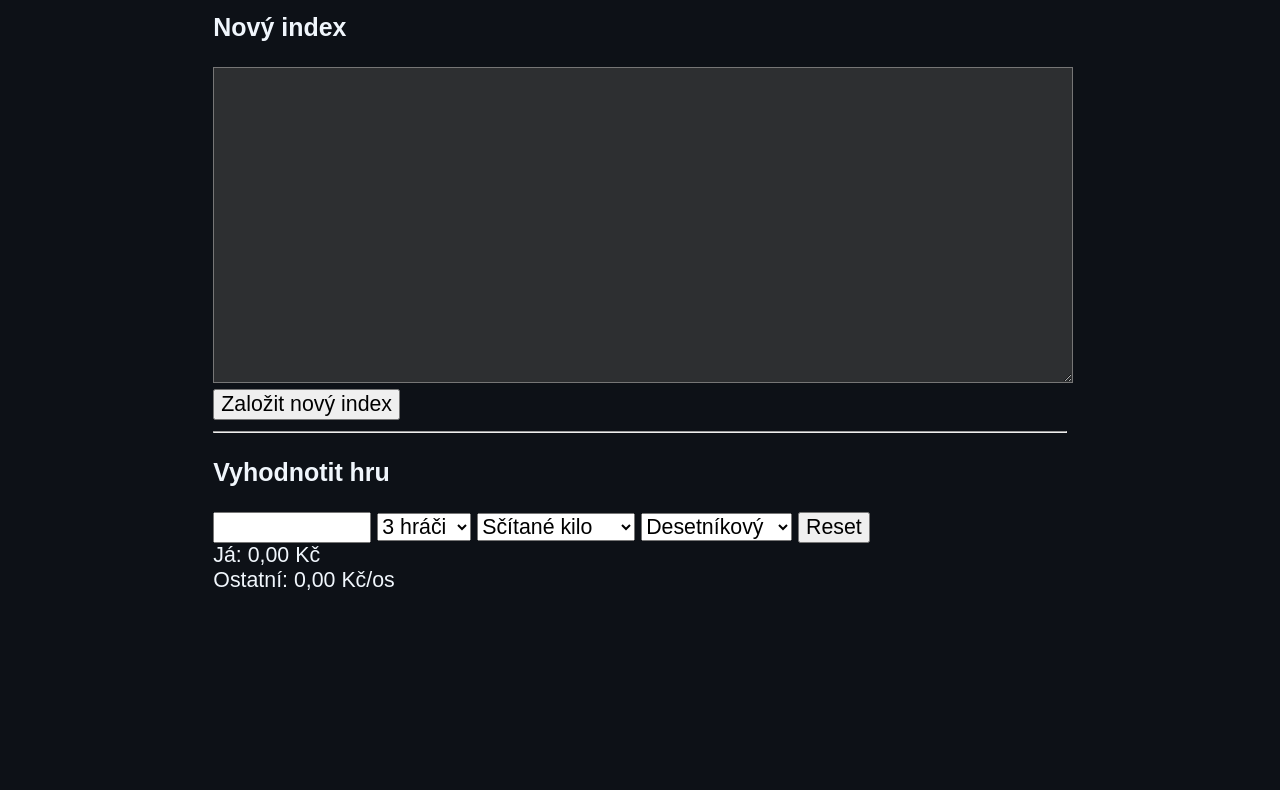
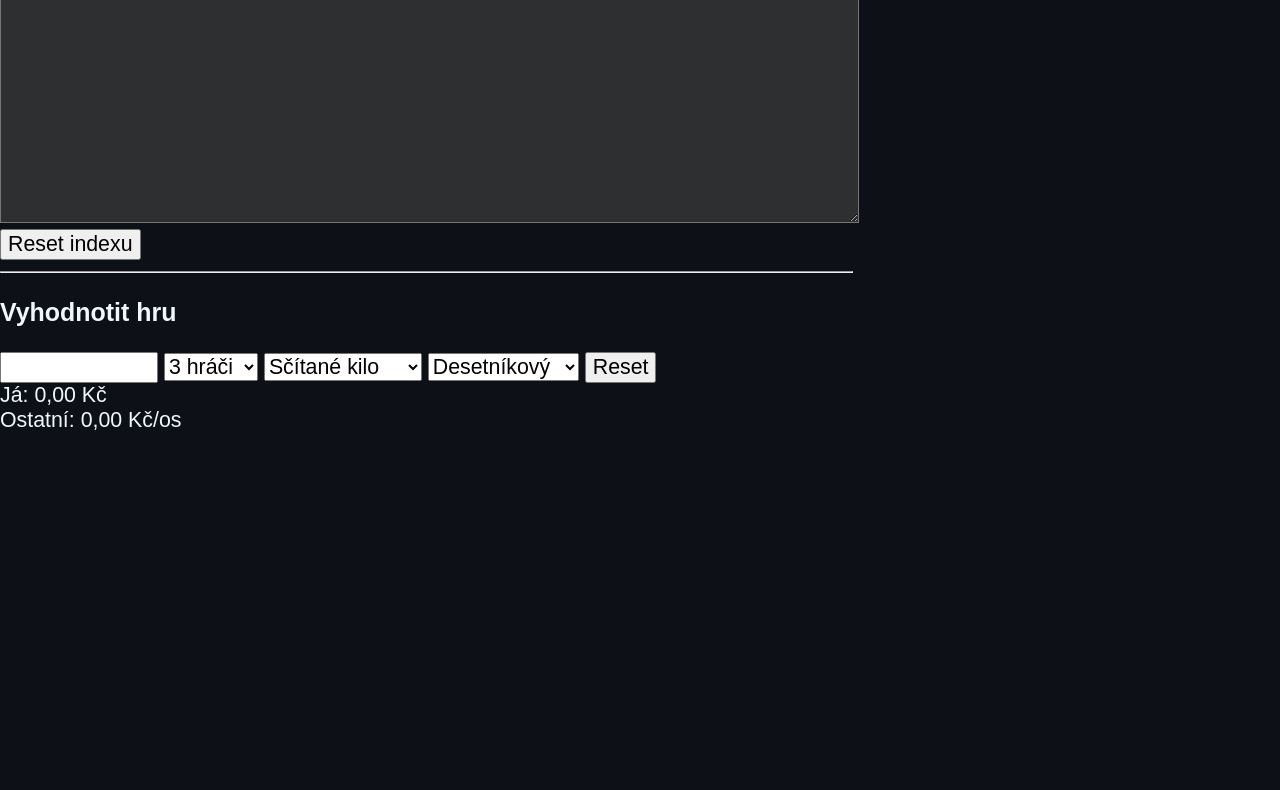
Before and after one commit to mariasek/mariasek.github.io, a website with bundled scripts: page index.html in a window 1280 px wide. Shown: the part 93-883 px from the top of the page. After the commit the page ends 800 px from the top, so only its background shows below. Built offline with nearby package versions, Linux system fonts and the light colour scheme.

Commit message:
new index

```diff
--- a/css/style.css
+++ b/css/style.css
@@ -3,16 +3,11 @@ body {
     background-color: rgb(13, 17, 23);
     color: rgb(240, 246, 252);
     max-width: 40em;
-    margin-left: auto;
-	margin-right: auto;
-    padding: 0px 8px 10px 8px;
+    /* margin-left: auto;
+	margin-right: auto; */
+    /* padding: 0px 8px 10px 8px; */
 	font-size: 16pt;
-}
-
-body {
-	/* border: 1px solid rgb(190, 190, 190); */
-	padding: 0px 8px 10px 8px;
-	/*margin: 8px 0px 0px 0px;*/
+    margin: 0px;
 }
 
 #error {
--- a/index.html
+++ b/index.html
@@ -18,10 +18,10 @@
     </head>
 
     <body>
-        <h1 id="h1">Mariášek</h1>
+        <!-- <h1 id="h1">Mariášek</h1> -->
 
         <div>
-            <h3>Nový index</h3>
+            <!-- <h3>Nový index</h3> -->
             <textarea id="new-index-area" wrap="off"></textarea>
             <!-- <label>Místo:</label>
             <input id="new-index-place"/>
@@ -36,7 +36,7 @@
                 <option value="2">Dvacetníkový</option>
                 <option value="10">Korunový</option>
             </select> -->
-            <button id="create-new-index">Založit nový index</button>
+            <button id="create-new-index">Reset indexu</button>
         </div>
 
         <hr/>
@@ -75,8 +75,8 @@
         <!-- <div style="margin-top: 8px">
             <button onclick="downloadIndex()">Stáhnout index</button>
         </div> -->
-        <div style="height: 200px">
 
+        <div style="height: 160px"><!-- padding -->
         </div>
     </body>
 </html>
```
